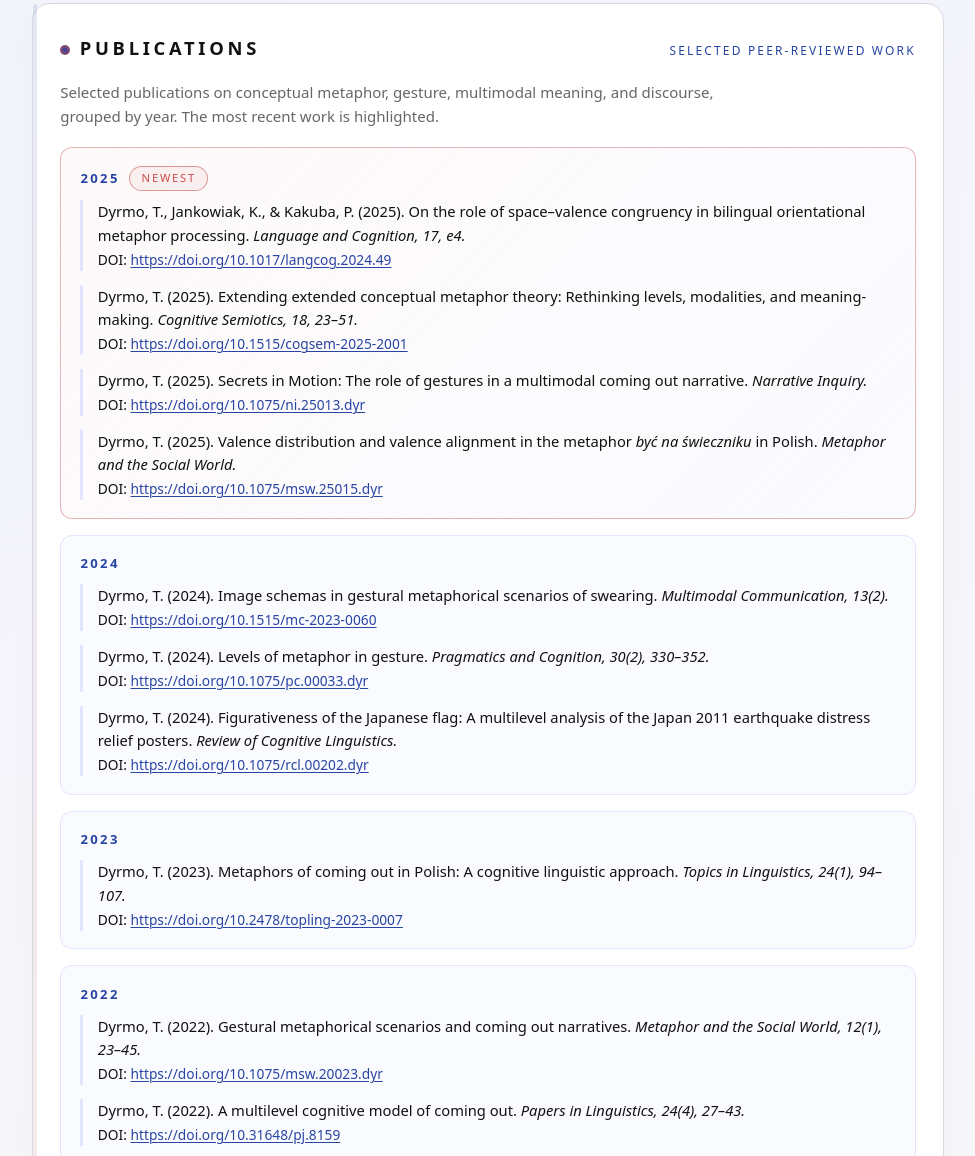
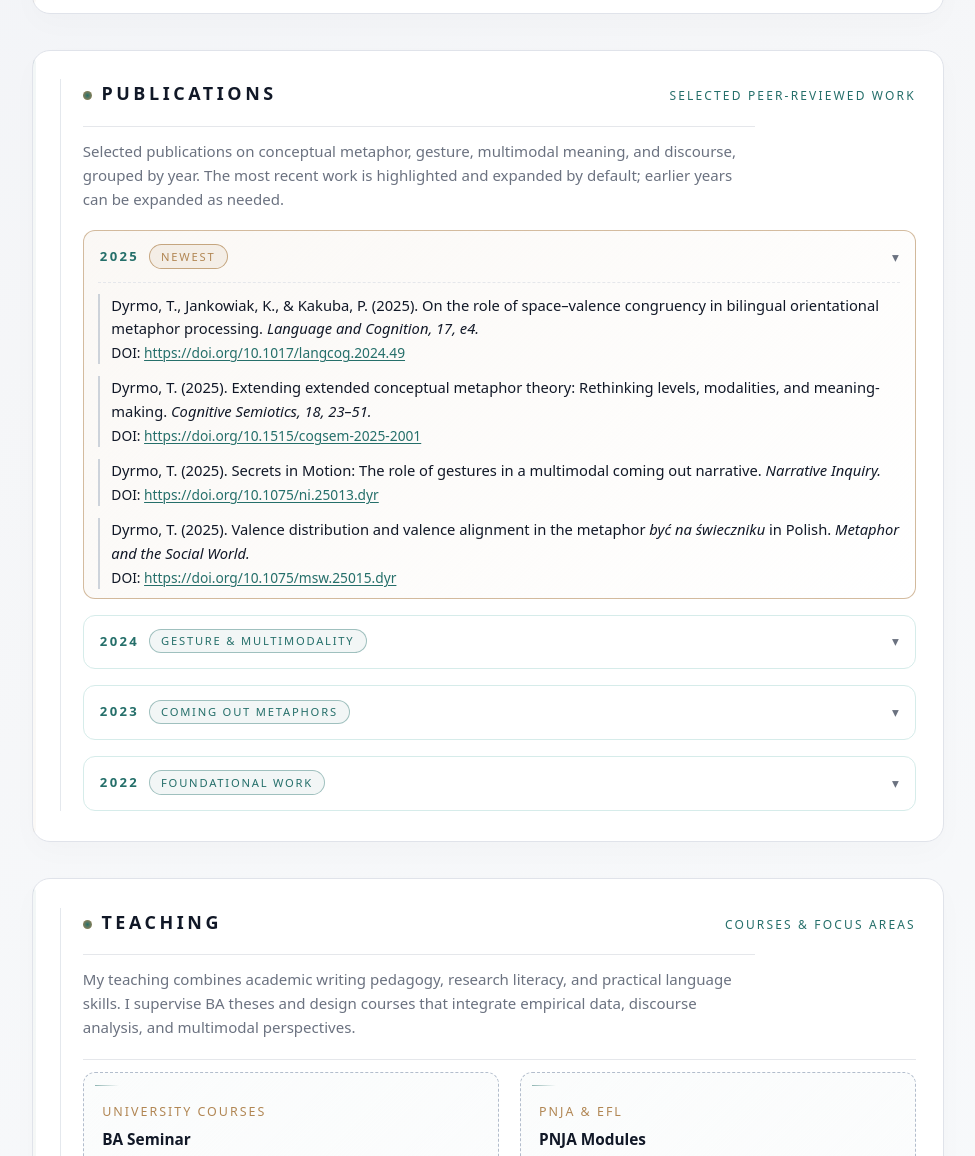
Before and after one commit to tomdyr95/academic-site, a plain HTML site: page index.html in a window 1280 px wide. Shown: the part 979-2135 px from the top of the page, without its empty margins (152-1127 px from the left). Drawn offline with Linux system fonts and the light colour scheme.

Commit message:
Update index.html

```diff
--- a/index.html
+++ b/index.html
@@ -7,16 +7,17 @@
   <meta name="description" content="dr Tomasz Dyrmo – cognitive linguistics, gesture, conceptual metaphor, multimodal cognition. Academic profile, research, publications, and teaching.">
   <style>
     :root {
-      --bg-main: #f4f5fb;
+      --bg-main: #f5f6f8;
       --bg-card: #ffffff;
-      --text-main: #111111;
-      --text-muted: #666666;
-      --border-subtle: #d7d9e5;
-      --accent: #2845a3;          /* primary blue */
-      --accent-soft: #e1e5ff;     /* light blue wash */
-      --accent-second: #c94c4c;   /* warm accent */
-      --link: #2845a3;
-      --link-hover: #182a63;
+      --text-main: #111827;       /* slate-900 */
+      --text-muted: #6b7280;      /* slate-500 */
+      --border-subtle: #e0e3ea;
+      --accent: #256f6a;          /* muted teal */
+      --accent-soft: #d6ecea;
+      --accent-second: #b18653;   /* warm sand accent */
+      --line-soft: #e5e7eb;
+      --link: #256f6a;
+      --link-hover: #174340;
     }
 
     * {
@@ -26,7 +27,7 @@
     html, body {
       margin: 0;
       padding: 0;
-      background: radial-gradient(circle at top left, #eef1f9 0, var(--bg-main) 45%, #f7f7f7 100%);
+      background: radial-gradient(circle at top left, #eef1f7 0, var(--bg-main) 45%, #f8fafc 100%);
       color: var(--text-main);
       font-family: system-ui, -apple-system, BlinkMacSystemFont, "Segoe UI",
         Roboto, "Helvetica Neue", Arial, sans-serif;
@@ -55,7 +56,7 @@
       margin-bottom: 1.75rem;
       position: sticky;
       top: 0;
-      background: linear-gradient(90deg, rgba(40,69,163,0.06), rgba(201,76,76,0.03), rgba(244,245,251,0.96));
+      background: linear-gradient(90deg, rgba(37,111,106,0.04), rgba(177,134,83,0.03), rgba(245,246,248,0.96));
       backdrop-filter: blur(4px);
       z-index: 10;
     }
@@ -114,12 +115,13 @@
 
     .hero {
       display: grid;
-      grid-template-columns: minmax(0, 3fr);
-      row-gap: 1.25rem;
+      grid-template-columns: minmax(0, 2.4fr) minmax(0, 1fr);
+      gap: 1.5rem;
+      align-items: center;
       padding: 1.9rem 1.7rem 1.9rem;
       margin-bottom: 2.25rem;
-      background: linear-gradient(135deg, rgba(40,69,163,0.07), rgba(255,255,255,0.96));
-      border-radius: 20px;
+      background: linear-gradient(135deg, rgba(37,111,106,0.06), rgba(255,255,255,0.98));
+      border-radius: 22px;
       border: 1px solid var(--accent-soft);
       box-shadow: 0 14px 40px rgba(0,0,0,0.04);
       position: relative;
@@ -129,18 +131,18 @@
     .hero::before {
       content: "";
       position: absolute;
-      right: -60px;
-      top: -60px;
-      width: 160px;
-      height: 160px;
+      right: -80px;
+      top: -80px;
+      width: 190px;
+      height: 190px;
       border-radius: 50%;
-      background: radial-gradient(circle, rgba(201,76,76,0.13), transparent 65%);
+      background: radial-gradient(circle, rgba(177,134,83,0.18), transparent 68%);
       opacity: 0.9;
       pointer-events: none;
     }
 
     .hero-title {
-      font-size: 2.2rem;
+      font-size: 2.25rem;
       letter-spacing: 0.04em;
       text-transform: uppercase;
       margin: 0 0 0.5rem;
@@ -151,7 +153,7 @@
       text-transform: uppercase;
       letter-spacing: 0.16em;
       color: var(--accent);
-      margin-bottom: 1.25rem;
+      margin-bottom: 1.1rem;
     }
 
     .hero-meta {
@@ -174,8 +176,14 @@
       max-width: 44rem;
     }
 
+    .hero-divider {
+      height: 1px;
+      background: linear-gradient(90deg, transparent, var(--line-soft), transparent);
+      margin: 0.9rem 0 0.8rem;
+    }
+
     .hero-tags {
-      margin-top: 0.9rem;
+      margin-top: 0.4rem;
       display: flex;
       flex-wrap: wrap;
       gap: 0.45rem;
@@ -187,15 +195,50 @@
       letter-spacing: 0.14em;
       border-radius: 999px;
       border: 1px solid var(--accent-soft);
-      padding: 0.26rem 1rem;
+      padding: 0.24rem 0.9rem;
       color: var(--accent);
-      background: rgba(40, 69, 163, 0.06);
+      background: rgba(37,111,106,0.05);
     }
 
     .tag-alt {
-      border-color: rgba(201,76,76,0.35);
+      border-color: rgba(177,134,83,0.5);
       color: var(--accent-second);
-      background: rgba(201, 76, 76, 0.06);
+      background: rgba(177,134,83,0.06);
+    }
+
+    /* Hero photo */
+
+    .hero-photo {
+      display: flex;
+      justify-content: center;
+      align-items: center;
+    }
+
+    .hero-photo-inner {
+      width: 180px;
+      height: 180px;
+      border-radius: 50%;
+      overflow: hidden;
+      border: 3px solid rgba(37,111,106,0.28);
+      box-shadow: 0 10px 28px rgba(0,0,0,0.16);
+      background: #ffffff;
+    }
+
+    .hero-photo-inner img {
+      width: 100%;
+      height: 100%;
+      object-fit: cover;
+    }
+
+    @media (max-width: 820px) {
+      .hero {
+        grid-template-columns: minmax(0, 1fr);
+      }
+
+      .hero-photo {
+        order: -1; /* photo on top on mobile */
+        margin-bottom: 0.4rem;
+      }
     }
 
     /* Sections */
@@ -219,12 +262,17 @@
       content: "";
       position: absolute;
       left: 0;
-      top: 0;
-      width: 4px;
-      height: 100%;
-      border-radius: 18px 0 0 18px;
-      background: linear-gradient(180deg, var(--accent), var(--accent-second));
-      opacity: 0.12;
+      top: 0.6rem;
+      width: 3px;
+      height: calc(100% - 1.2rem);
+      border-radius: 0 3px 3px 0;
+      background: linear-gradient(180deg, rgba(37,111,106,0.35), rgba(177,134,83,0.3));
+      opacity: 0.16;
+    }
+
+    .section-inner {
+      border-left: 1px solid rgba(148,163,184,0.25);
+      padding-left: 1.35rem;
     }
 
     section + section {
@@ -240,7 +288,7 @@
     }
 
     .section-title {
-      font-size: 1.15rem;
+      font-size: 1.12rem;
       text-transform: uppercase;
       letter-spacing: 0.2em;
       margin: 0;
@@ -249,8 +297,8 @@
     .section-title::before {
       content: "";
       display: inline-block;
-      width: 10px;
-      height: 10px;
+      width: 9px;
+      height: 9px;
       border-radius: 50%;
       background: radial-gradient(circle, var(--accent), var(--accent-second));
       margin-right: 0.6rem;
@@ -269,6 +317,8 @@
       color: var(--text-muted);
       margin-bottom: 1.2rem;
       max-width: 42rem;
+      border-top: 1px solid var(--line-soft);
+      padding-top: 0.75rem;
     }
 
     /* Research */
@@ -292,31 +342,55 @@
       position: absolute;
       left: 0;
       top: 0.72em;
-      width: 0.42rem;
-      height: 0.42rem;
+      width: 0.44rem;
+      height: 0.44rem;
       border-radius: 999px;
       background: radial-gradient(circle, var(--accent), var(--accent-second));
     }
 
-    /* Publications grouped by year */
+    /* Collapsible publications grouped by year */
 
-    .pub-year-block {
-      padding: 1.1rem 1.1rem 1.1rem 1.2rem;
+    .pub-years {
+      display: flex;
+      flex-direction: column;
+      gap: 0.8rem;
+      margin-top: 0.4rem;
+    }
+
+    details.pub-year-block {
       border-radius: 12px;
       border: 1px solid var(--accent-soft);
-      background: #fafbff;
-      margin-top: 0.6rem;
+      background: #ffffff;
+      padding: 0.6rem 0.9rem 0.55rem;
     }
 
-    .pub-year-block + .pub-year-block {
-      margin-top: 1rem;
+    details.pub-year-block.pub-year-new {
+      border-color: rgba(177,134,83,0.55);
+      background: linear-gradient(135deg, rgba(177,134,83,0.06), #ffffff);
     }
 
-    .pub-year-heading {
+    details.pub-year-block + details.pub-year-block {
+      margin-top: 0.2rem;
+    }
+
+    details.pub-year-block summary {
+      list-style: none;
+      cursor: pointer;
+      display: flex;
+      align-items: center;
+      justify-content: space-between;
+      gap: 0.75rem;
+      padding: 0.2rem 0.1rem 0.35rem;
+    }
+
+    details.pub-year-block summary::-webkit-details-marker {
+      display: none;
+    }
+
+    .summary-main {
       display: flex;
       align-items: center;
       gap: 0.6rem;
-      margin-bottom: 0.6rem;
     }
 
     .pub-year-label {
@@ -331,36 +405,49 @@
       font-size: 0.7rem;
       text-transform: uppercase;
       letter-spacing: 0.16em;
-      padding: 0.16rem 0.7rem;
+      padding: 0.14rem 0.7rem;
       border-radius: 999px;
-      border: 1px solid rgba(40,69,163,0.35);
+      border: 1px solid rgba(37,111,106,0.4);
       color: var(--accent);
-      background: rgba(40,69,163,0.05);
+      background: rgba(37,111,106,0.06);
+      white-space: nowrap;
     }
 
     .pill-new {
-      border-color: rgba(201,76,76,0.55);
+      border-color: rgba(177,134,83,0.7);
       color: var(--accent-second);
-      background: rgba(201,76,76,0.06);
+      background: rgba(177,134,83,0.09);
     }
 
-    .pub-year-new {
-      border-color: rgba(201,76,76,0.4);
-      background: linear-gradient(135deg, rgba(201,76,76,0.03), #fafbff);
+    .summary-icon::before {
+      content: "▾";
+      font-size: 0.85rem;
+      color: var(--text-muted);
+      transition: transform 0.15s ease;
+    }
+
+    details[open].pub-year-block .summary-icon::before {
+      transform: rotate(180deg);
+    }
+
+    .pub-year-body {
+      border-top: 1px dashed var(--line-soft);
+      margin-top: 0.45rem;
+      padding-top: 0.55rem;
     }
 
     .pub-list {
       list-style: none;
       padding: 0;
-      margin: 0.2rem 0 0;
+      margin: 0.1rem 0 0;
       display: grid;
-      gap: 0.85rem;
+      gap: 0.75rem;
       font-size: 0.92rem;
     }
 
     .pub-item {
-      border-left: 3px solid var(--accent-soft);
-      padding-left: 0.9rem;
+      padding-left: 0.7rem;
+      border-left: 2px solid rgba(148,163,184,0.45);
     }
 
     .pub-title {
@@ -395,15 +482,29 @@
     .teaching-grid {
       display: grid;
       grid-template-columns: minmax(0, 1fr);
-      gap: 1.25rem;
+      gap: 1.3rem;
       margin-top: 0.4rem;
+      border-top: 1px solid var(--line-soft);
+      padding-top: 0.8rem;
     }
 
     .teaching-block {
       padding: 1rem 1.15rem;
       border-radius: 12px;
-      border: 1px solid var(--accent-soft);
-      background: linear-gradient(135deg, rgba(40,69,163,0.02), #fcfcff);
+      border: 1px dashed rgba(148,163,184,0.7);
+      background: linear-gradient(135deg, rgba(37,111,106,0.02), #fbfcfd);
+      position: relative;
+    }
+
+    .teaching-block::before {
+      content: "";
+      position: absolute;
+      top: 0.75rem;
+      left: 0.7rem;
+      width: 24px;
+      height: 1px;
+      background: linear-gradient(90deg, var(--accent), transparent);
+      opacity: 0.5;
     }
 
     .teaching-title {
@@ -422,7 +523,7 @@
 
     .teaching-list {
       margin: 0;
-      padding-left: 1.05rem;
+      padding-left: 1.1rem;
       font-size: 0.9rem;
     }
 
@@ -469,6 +570,7 @@
           multimodal, multilevel aspects, trying to understand how our minds make sense of the world
           around us.
         </p>
+        <div class="hero-divider"></div>
         <div class="hero-tags">
           <span class="tag">Conceptual metaphor theory</span>
           <span class="tag">Gesture studies</span>
@@ -476,10 +578,18 @@
           <span class="tag tag-alt">Narrative analysis</span>
         </div>
       </div>
+
+      <div class="hero-photo" aria-hidden="false">
+        <div class="hero-photo-inner">
+          <!-- Replace portrait.jpg with your actual file name -->
+          <img src="portrait.jpg" alt="Portrait of dr Tomasz Dyrmo">
+        </div>
+      </div>
     </section>
 
     <main>
       <section id="research">
+        <div class="section-inner">
           <div class="section-header">
             <h2 class="section-title">Research Profile</h2>
             <div class="section-label">Current &amp; Expanding Directions</div>
@@ -490,31 +600,39 @@
             particularly interested in how multimodal cues shape affective meaning and social
             positioning.
           </p>
-        <h3 class="section-label" style="margin: 0.4rem 0 0.4rem;">Expanding research directions:</h3>
+          <h3 class="section-label" style="margin: 0.2rem 0 0.4rem;">Expanding research directions:</h3>
           <ul class="research-list" aria-label="Expanding research directions">
             <li>Literary semantics and cognitive stylistics</li>
             <li>Gesture-based emotional cues in narrative</li>
             <li>Multimodal meaning-making in game studies</li>
             <li>Multilevel models of conceptual metaphor and metonymy</li>
           </ul>
+        </div>
       </section>
 
       <section id="publications">
+        <div class="section-inner">
           <div class="section-header">
             <h2 class="section-title">Publications</h2>
             <div class="section-label">Selected peer-reviewed work</div>
           </div>
           <p class="section-intro">
             Selected publications on conceptual metaphor, gesture, multimodal meaning, and discourse,
-          grouped by year. The most recent work is highlighted.
+            grouped by year. The most recent work is highlighted and expanded by default; earlier
+            years can be expanded as needed.
           </p>
 
+          <div class="pub-years">
             <!-- 2025 - newest -->
-        <div class="pub-year-block pub-year-new">
-          <div class="pub-year-heading">
-            <div class="pub-year-label">2025</div>
-            <div class="pill pill-new">Newest</div>
+            <details class="pub-year-block pub-year-new" open>
+              <summary>
+                <div class="summary-main">
+                  <span class="pub-year-label">2025</span>
+                  <span class="pill pill-new">Newest</span>
                 </div>
+                <span class="summary-icon" aria-hidden="true"></span>
+              </summary>
+              <div class="pub-year-body">
                 <ul class="pub-list">
                   <li class="pub-item">
                     <div class="pub-title">
@@ -565,12 +683,18 @@
                   </li>
                 </ul>
               </div>
+            </details>
 
             <!-- 2024 -->
-        <div class="pub-year-block">
-          <div class="pub-year-heading">
-            <div class="pub-year-label">2024</div>
+            <details class="pub-year-block">
+              <summary>
+                <div class="summary-main">
+                  <span class="pub-year-label">2024</span>
+                  <span class="pill">Gesture &amp; multimodality</span>
                 </div>
+                <span class="summary-icon" aria-hidden="true"></span>
+              </summary>
+              <div class="pub-year-body">
                 <ul class="pub-list">
                   <li class="pub-item">
                     <div class="pub-title">
@@ -607,12 +731,18 @@
                   </li>
                 </ul>
               </div>
+            </details>
 
             <!-- 2023 -->
-        <div class="pub-year-block">
-          <div class="pub-year-heading">
-            <div class="pub-year-label">2023</div>
+            <details class="pub-year-block">
+              <summary>
+                <div class="summary-main">
+                  <span class="pub-year-label">2023</span>
+                  <span class="pill">Coming out metaphors</span>
                 </div>
+                <span class="summary-icon" aria-hidden="true"></span>
+              </summary>
+              <div class="pub-year-body">
                 <ul class="pub-list">
                   <li class="pub-item">
                     <div class="pub-title">
@@ -626,12 +756,18 @@
                   </li>
                 </ul>
               </div>
+            </details>
 
             <!-- 2022 -->
-        <div class="pub-year-block">
-          <div class="pub-year-heading">
-            <div class="pub-year-label">2022</div>
+            <details class="pub-year-block">
+              <summary>
+                <div class="summary-main">
+                  <span class="pub-year-label">2022</span>
+                  <span class="pill">Foundational work</span>
                 </div>
+                <span class="summary-icon" aria-hidden="true"></span>
+              </summary>
+              <div class="pub-year-body">
                 <ul class="pub-list">
                   <li class="pub-item">
                     <div class="pub-title">
@@ -667,9 +803,13 @@
                   </li>
                 </ul>
               </div>
+            </details>
+          </div>
+        </div>
       </section>
 
       <section id="teaching">
+        <div class="section-inner">
           <div class="section-header">
             <h2 class="section-title">Teaching</h2>
             <div class="section-label">Courses &amp; Focus Areas</div>
@@ -754,6 +894,7 @@
               </div>
             </div>
           </div>
+        </div>
       </section>
     </main>
   </div>
```
Lines whose indentation alone changed are shown as unchanged.
